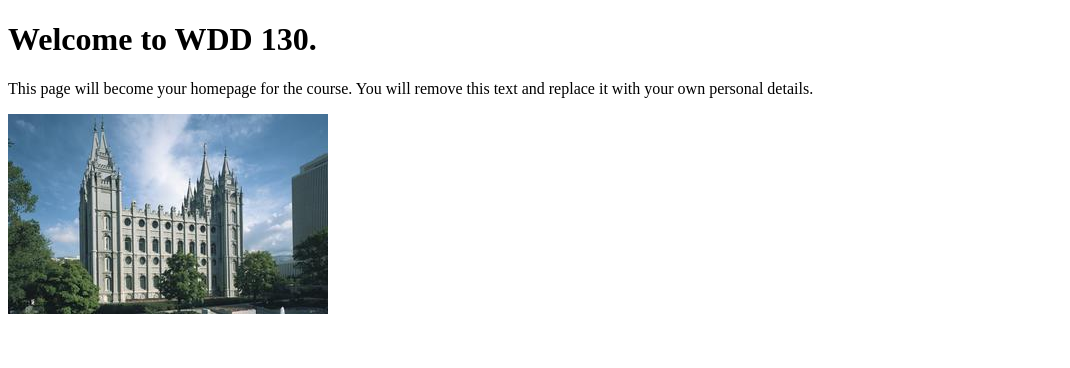
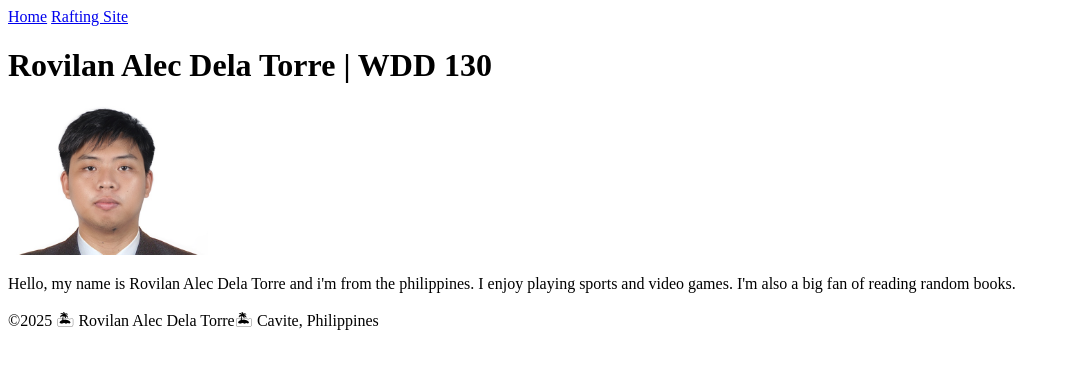
Before and after one commit to rovilan-pro/wdd130, a plain HTML site: page index.html in a window 1280 px wide. Shown: the whole page, without its empty margins (0-1070 px from the left). Drawn offline with Linux system fonts and the light colour scheme.

Commit message:
Index Input

```diff
--- a/index.html
+++ b/index.html
@@ -1,14 +1,31 @@
 <!DOCTYPE html>
-<html lang="en">
+<html lang="en-US">
+
 <head>
-    <meta charset="UTF-8">
-    <meta name="viewport" content="width=device-width, initial-scale=1.0">
-    <title>WDD 130 | Personal Homepage</title>
+    <meta charset="utf-8">
+    <meta name="viewport" content="width=device-width,initial-scale=1.0">
+    <title>Rovilan Alec Dela Torre | WDD 130</title>
+    <meta name="Description" content="Rovilan Alec Dela Torre Home Page for course WDD 130">
+    <meta name="Author" content="Rovilan Alec Dela Torre">
+    <link rel="stylesheet" href="styles/styles.css">
 </head>
+
 <body>
-    <h1>Welcome to WDD 130.</h1>
-    <p>This page will become your homepage for the course. You will remove this text and replace it with your own personal details.</p>
+    <header>
+        <nav>
+            <a href="#">Home</a>
+            <a href="wwr/">Rafting Site</a>
+        </nav>
+    </header>
+    <main>
+        <h1>Rovilan Alec Dela Torre | WDD 130</h1>
+        <img src="images/profile.jpg" alt="profile image of Rovilan Alec Dela Torre." width="200">
+        <p>Hello, my name is Rovilan Alec Dela Torre and i'm from the philippines. I enjoy playing
+            sports and video games. I'm also a big fan of reading random books. </p>
+    </main>
+    <footer>
+        <p>©2025 🏝 Rovilan Alec Dela Torre🏝 Cavite, Philippines</p>
+    </footer>
+</body>
 
-    <img src="images/salt-lake-temple.jpg" alt="The Salt Lake Temple.">
-</body>
 </html>
```
Also changed, not shown: images/profile.jpg (added).
